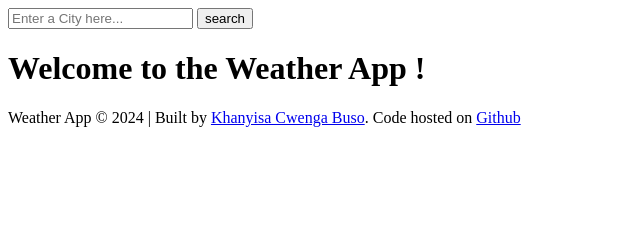
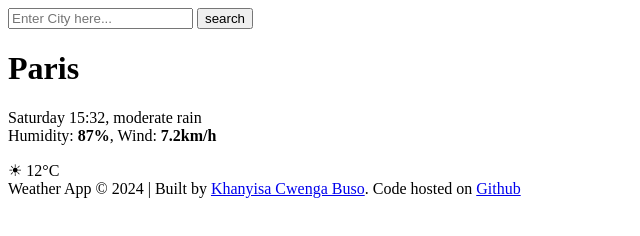
Before and after one commit to Cwengs/Barbie-Weather-App, a plain HTML site: page index.html in a window 1280 px wide. Shown: the whole page, without its empty margins (0-640 px from the left). Drawn offline with Linux system fonts and the light colour scheme.

Commit message:
Added HTML to the project

```diff
--- a/index.html
+++ b/index.html
@@ -8,11 +8,20 @@
   <body>
     <header>
       <form action="">
-        <input type="search" placeholder="Enter a City here..." required />
+        <input type="search" placeholder="Enter City here..." required />
         <input type="submit" value="search" />
       </form>
     </header>
-    <main><h1>Welcome to the Weather App !</h1></main>
+    <main>
+      <div>
+        <h1>Paris</h1>
+        <p>
+          Saturday 15:32, moderate rain <br />
+          Humidity: <strong>87%</strong>, Wind: <strong>7.2km/h</strong>
+        </p>
+      </div>
+      <div>☀ 12°C</div>
+    </main>
 
     <footer>
       Weather App &copy; 2024 | Built by
```
